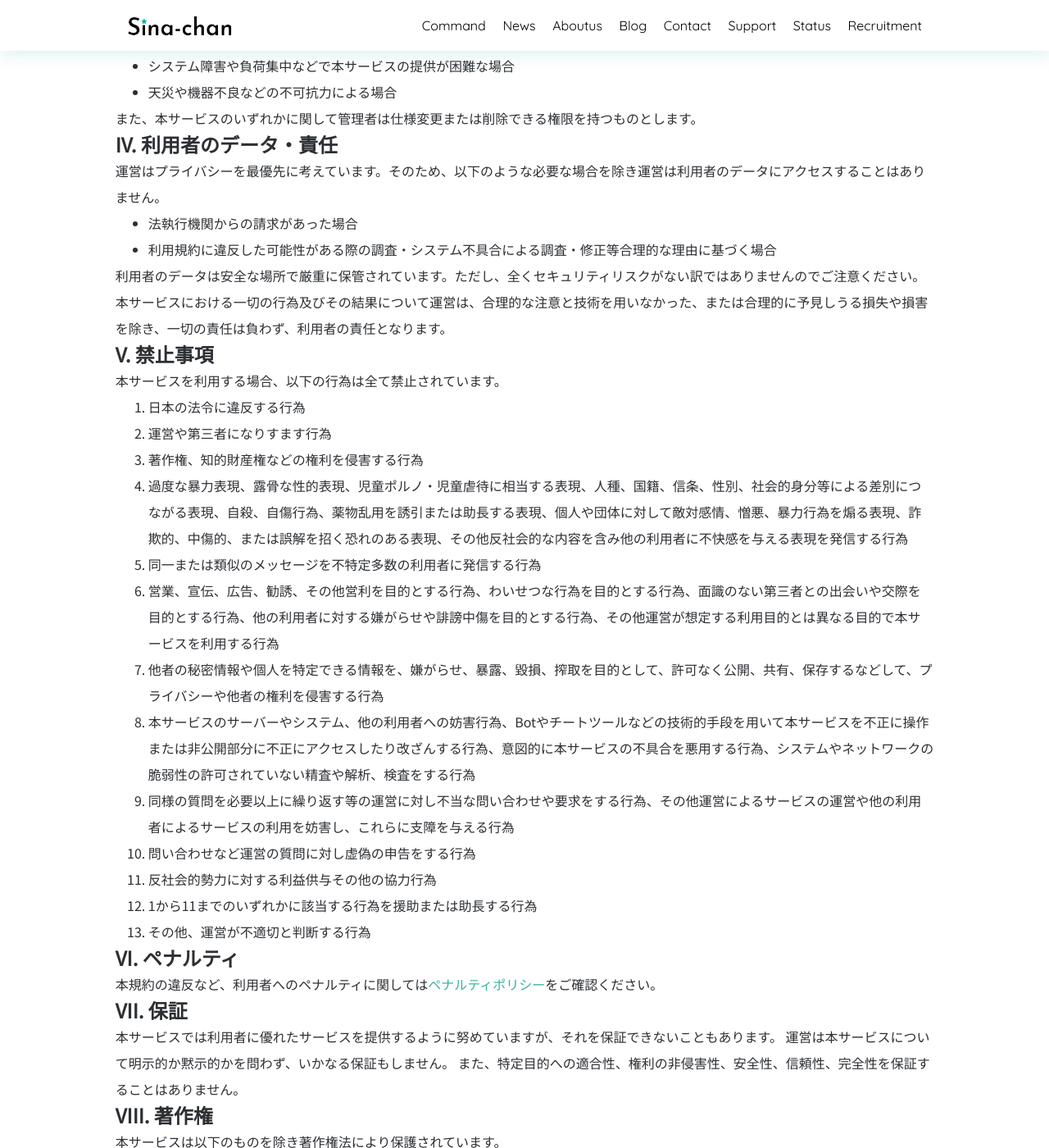
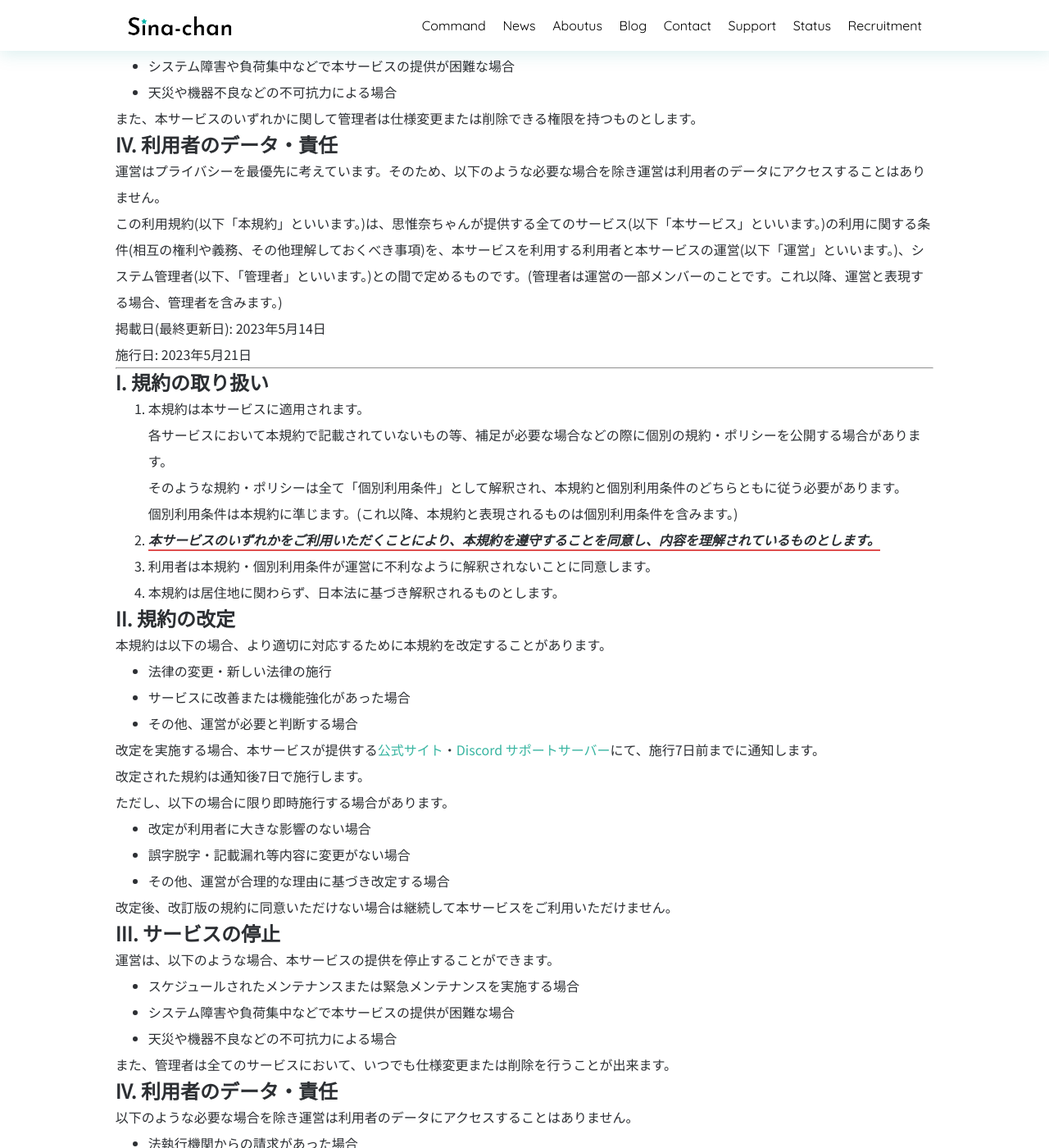
Before and after one commit to SinaKitagami/sinakitagami.github.io, a Jekyll site: the page built from _posts/legal/2023-05-14-new-tos.md, in a window 1280 px wide and 1400 px high, scrolled down 1230 px. Shown: the whole window at 82% size. Built offline with Jekyll 4.4.1, drawn with Linux system fonts in a browser that asks for light colours; nearby versions of some CDN libraries; a script that is not in the unit is left out; some of the changed text lies outside the part shown.

Commit message:
Update 2023-05-14-new-tos.md

```diff
--- a/_posts/legal/2023-05-14-new-tos.md
+++ b/_posts/legal/2023-05-14-new-tos.md
@@ -53,12 +53,61 @@ categories:
 
 運営はプライバシーを最優先に考えています。そのため、以下のような必要な場合を除き運営は利用者のデータにアクセスすることはありません。
 
+この利用規約(以下「本規約」といいます。)は、思惟奈ちゃんが提供する全てのサービス(以下「本サービス」といいます。)の利用に関する条件(相互の権利や義務、その他理解しておくべき事項)を、本サービスを利用する利用者と本サービスの運営(以下「運営」といいます。)、システム管理者(以下、「管理者」といいます。)との間で定めるものです。(管理者は運営の一部メンバーのことです。これ以降、運営と表現する場合、管理者を含みます。)
+
+掲載日(最終更新日): 2023年5月14日
+
+施行日: 2023年5月21日
+
+---
+
+## I. 規約の取り扱い
+
+1. 本規約は本サービスに適用されます。<br>各サービスにおいて本規約で記載されていないもの等、補足が必要な場合などの際に個別の規約・ポリシーを公開する場合があります。<br>そのような規約・ポリシーは全て「個別利用条件」として解釈され、本規約と個別利用条件のどちらともに従う必要があります。<br>個別利用条件は本規約に準じます。(これ以降、本規約と表現されるものは個別利用条件を含みます。)
+2. **<i>本サービスのいずれかをご利用いただくことにより、本規約を遵守することを同意し、内容を理解されているものとします。</i>**
+3. 利用者は本規約・個別利用条件が運営に不利なように解釈されないことに同意します。
+4. 本規約は居住地に関わらず、日本法に基づき解釈されるものとします。
+
+## II. 規約の改定
+
+本規約は以下の場合、より適切に対応するために本規約を改定することがあります。
+
+- 法律の変更・新しい法律の施行
+- サービスに改善または機能強化があった場合
+- その他、運営が必要と判断する場合
+
+改定を実施する場合、本サービスが提供する<a href="{{site.url}}" class="a-orange">公式サイト</a>・<a href="{{site.url}}/discord" class="a-orange">Discord サポートサーバー</a>にて、施行7日前までに通知します。
+
+改定された規約は通知後7日で施行します。
+
+ただし、以下の場合に限り即時施行する場合があります。
+
+- 改定が利用者に大きな影響のない場合
+- 誤字脱字・記載漏れ等内容に変更がない場合
+- その他、運営が合理的な理由に基づき改定する場合
+
+改定後、改訂版の規約に同意いただけない場合は継続して本サービスをご利用いただけません。
+
+## III. サービスの停止
+
+運営は、以下のような場合、本サービスの提供を停止することができます。
+
+- スケジュールされたメンテナンスまたは緊急メンテナンスを実施する場合
+- システム障害や負荷集中などで本サービスの提供が困難な場合
+- 天災や機器不良などの不可抗力による場合
+
+また、管理者は全てのサービスにおいて、いつでも仕様変更または削除を行うことが出来ます。
+
+## IV. 利用者のデータ・責任
+
+以下のような必要な場合を除き運営は利用者のデータにアクセスすることはありません。
+
 - 法執行機関からの請求があった場合
 - 利用規約に違反した可能性がある際の調査・システム不具合による調査・修正等合理的な理由に基づく場合
 
 利用者のデータは安全な場所で厳重に保管されています。ただし、全くセキュリティリスクがない訳ではありませんのでご注意ください。
 
-本サービスにおける一切の行為及びその結果について運営は、合理的な注意と技術を用いなかった、または合理的に予見しうる損失や損害を除き、一切の責任は負わず、利用者の責任となります。
+本サービスにおける一切の行為及びその結果について運営は、合理的な注意と技術を用いなかった、または合理的に予見しうる損失や損害を除き、運営は一切の責任は負いません。
 
 ## V. 禁止事項
 
```
